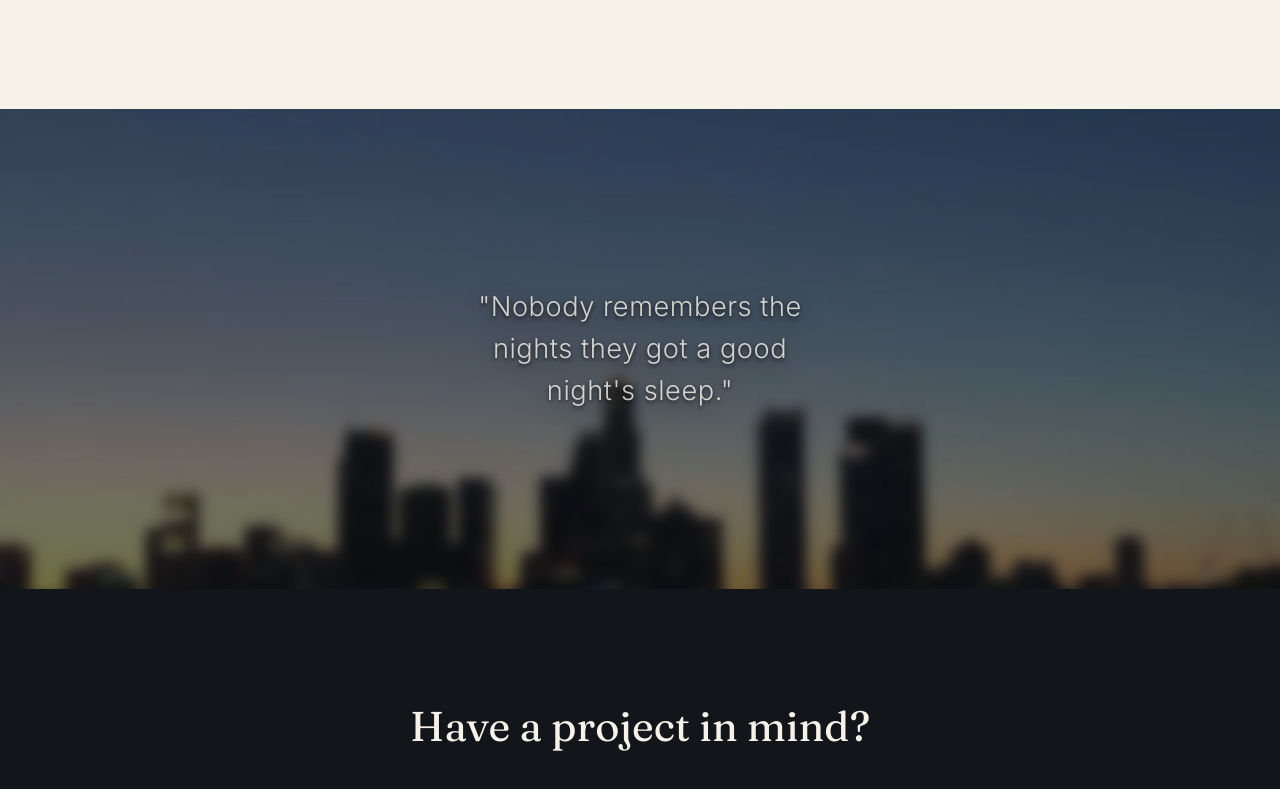
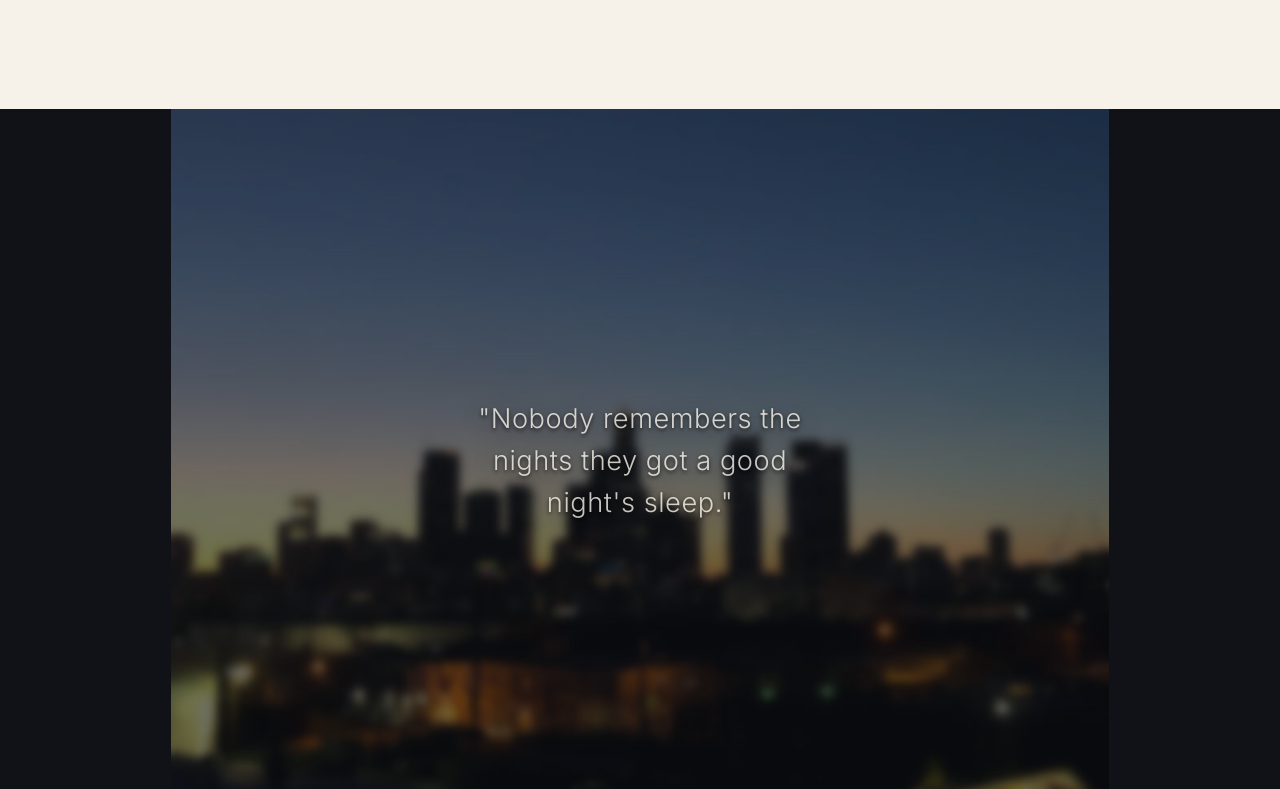
Before and after one commit to isadorefilms/isadorefilms-site, a plain HTML site: page index.html in a window 1280 px wide. Shown: the part 1031-1820 px from the top of the page. Drawn offline with Linux system fonts and the light colour scheme.

Commit message:
Add files via upload

```diff
--- a/styles.css
+++ b/styles.css
@@ -247,12 +247,19 @@ nav.primary a.active{ border-bottom:1px solid var(--gold); padding-bottom:4px; }
 
 .band{
   position:relative;
-  min-height:60vh;
+  /* Matches the skyline photo's native 1161x871 ratio so the full frame shows, uncropped */
+  aspect-ratio:1161 / 871;
+  width:100%;
+  max-width:100%;
+  min-height:400px;
+  max-height:88vh;
   display:flex;
   align-items:center;
   justify-content:center;
-  background-size:cover;
-  background-position:center 30%;
+  background-color:var(--ink);
+  background-size:contain;
+  background-repeat:no-repeat;
+  background-position:center;
   color:var(--paper);
   text-align:center;
   isolation:isolate;
```
